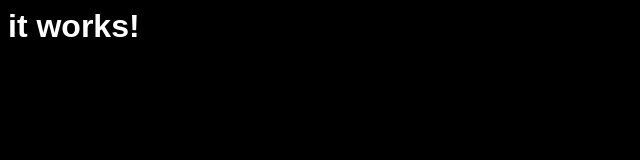
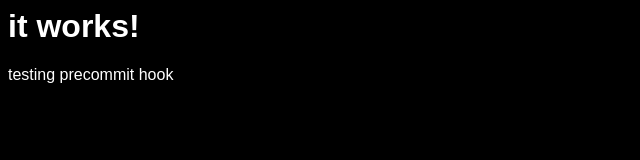
Before and after one commit to ethmarks/3kbrot, a website: page src/index.html in a window 1280 px wide. Shown: the whole page, without its empty margins (0-640 px from the left). Drawn offline with Linux system fonts and the light colour scheme.

Commit message:
fix precommit hook

```diff
--- a/package.json
+++ b/package.json
@@ -4,7 +4,7 @@
 	"description": "",
 	"main": "index.js",
 	"scripts": {
-		"build": "node build.mjs",
+		"build": "node build.mjs && exit 0",
 		"test": "echo \"Error: no test specified\" && exit 1",
 		"prepare": "husky"
 	},
--- a/src/index.html
+++ b/src/index.html
@@ -1,5 +1,6 @@
 <body>
 	<h1>it works!</h1>
+	<p>testing precommit hook</p>
 	<style>
 		body {
 			background: black;
```
Also changed, not shown: dist/index.html, dist/uri.txt, 1 other file.
